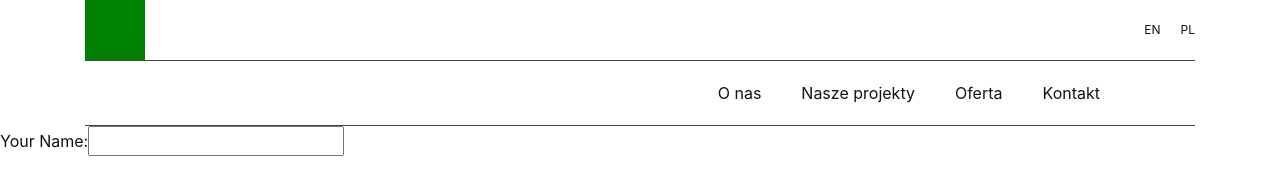
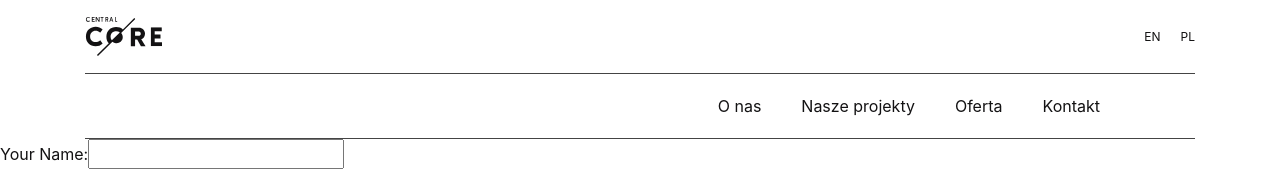
Before and after one commit to Central-core-code/central-core, a Next.js app: page / in a window 1280 px wide. Shown: the top 171 px of the page. Built offline with nearby package versions, Linux system fonts and the light colour scheme.

Commit message:
add logo and next/link

```diff
--- a/components/Navigation.js
+++ b/components/Navigation.js
@@ -3,6 +3,8 @@ import { LanguageSwitcher } from "./LanguageSwitcher";
 import styles from "@styles/navigation.module.scss";
 import translations from "../translations";
 import getLocale from "../utils/getLocale";
+import Image from "next/image";
+import Link from "next/link";
 
 function Navigation(props) {
   const locale = getLocale();
@@ -11,9 +13,11 @@ function Navigation(props) {
   ].navigation;
   return (
     <div className="container">
-      <div className="row justify-content-between align-items-center">
+      <div className="row justify-content-between align-items-center py-3">
         <div className={`col-6`}>
-          <div className={`${styles.nav__logo}`}></div>
+          <div className={`${styles.nav__logo}`}>
+            <Image src="/logo_black.svg" width={78} height={41} />
+          </div>
         </div>
         <div className={`col-6 ${styles.nav__language}`}>
           <LanguageSwitcher />
@@ -23,16 +27,16 @@ function Navigation(props) {
         <div className="col-10 d-flex justify-content-end">
           <ul className={styles.nav__items}>
             <li>
-              <a href="">{about_us}</a>
+              <Link href="">{about_us}</Link>
             </li>
             <li>
-              <a href="">{our_projects}</a>
+              <Link href="">{our_projects}</Link>
             </li>
             <li>
-              <a href="">{our_offer}</a>
+              <Link href="">{our_offer}</Link>
             </li>
             <li>
-              <a href="">{contact}</a>
+              <Link href="">{contact}</Link>
             </li>
           </ul>
         </div>
--- a/styles/navigation.module.scss
+++ b/styles/navigation.module.scss
@@ -6,9 +6,7 @@
     // color: white;
   }
   &__logo {
-    width: 60px;
-    height: 60px;
-    background-color: green;
+    display: flex;
   }
   &__language {
     display: flex;
```
Also changed, not shown: components/ContactForm/ContactForm.js (+10 -10 lines), public/logo_black.svg (added).
